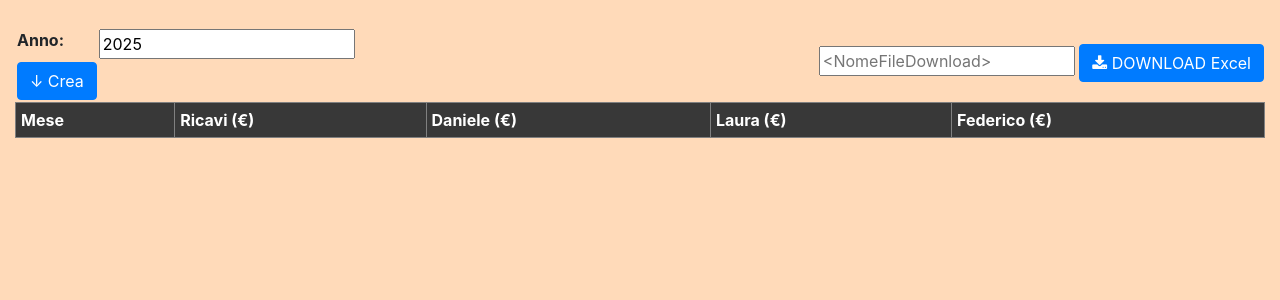
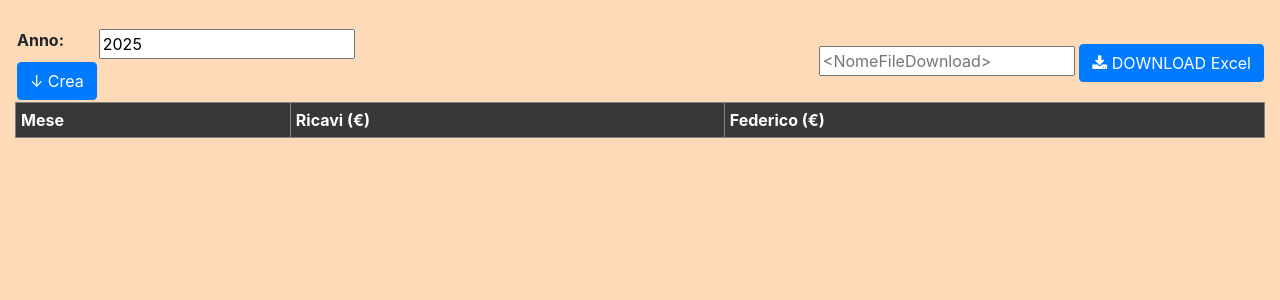
Before and after one commit to Claudio1108/MY_ACC, a Django app: page /ResocontoRicavi/ in a window 1280 px wide. Shown: the part 112-412 px from the top of the page. Run offline with Django 3.2, Linux system fonts and the light colour scheme; a user stored in the database is signed in; lists and menus that the app fills with data are empty; some libraries are stand-ins or nearby versions.

Commit message:
fix: removed soci

```diff
--- a/templates/Contabilita/GestioneGuadagniEffettivi.html
+++ b/templates/Contabilita/GestioneGuadagniEffettivi.html
@@ -39,8 +39,6 @@
                 <th>Mese</th>
                 <th>Guadagni Teorici (€)</th>
                 <th>Guadagni Effettivi (€)</th>
-                <th>Daniele (€)</th>
-                <th>Laura (€)</th>
                 <th>Federico (€)</th>
                 <th>GT - GE (€)</th>
             </tr>
--- a/templates/Contabilita/ResocontoRicavi.html
+++ b/templates/Contabilita/ResocontoRicavi.html
@@ -38,8 +38,6 @@
             <tr>
                 <th>Mese</th>
                 <th>Ricavi (€)</th>
-                <th>Daniele (€)</th>
-                <th>Laura (€)</th>
                 <th>Federico (€)</th>
             </tr>
         </thead>
--- a/templates/Contabilita/ResocontoSpeseGestione.html
+++ b/templates/Contabilita/ResocontoSpeseGestione.html
@@ -38,8 +38,6 @@
             <tr>
                 <th>Mese</th>
                 <th>Spese di gestione (€)</th>
-                <th>Daniele (€)</th>
-                <th>Laura (€)</th>
                 <th>Federico (€)</th>
             </tr>
         </thead>
```
Also changed, not shown: db.sqlite3.
